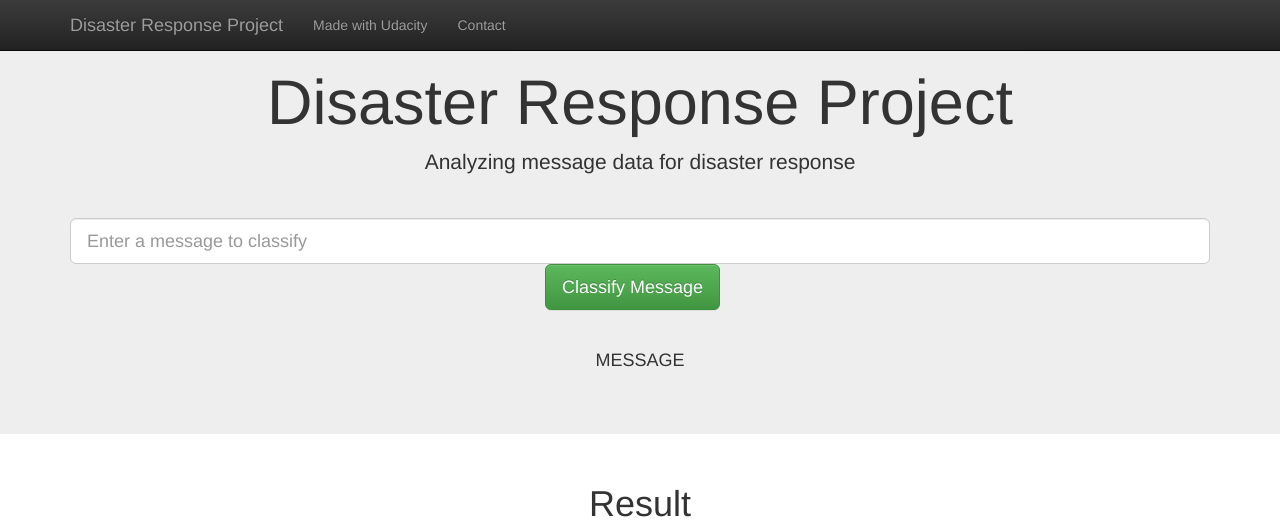
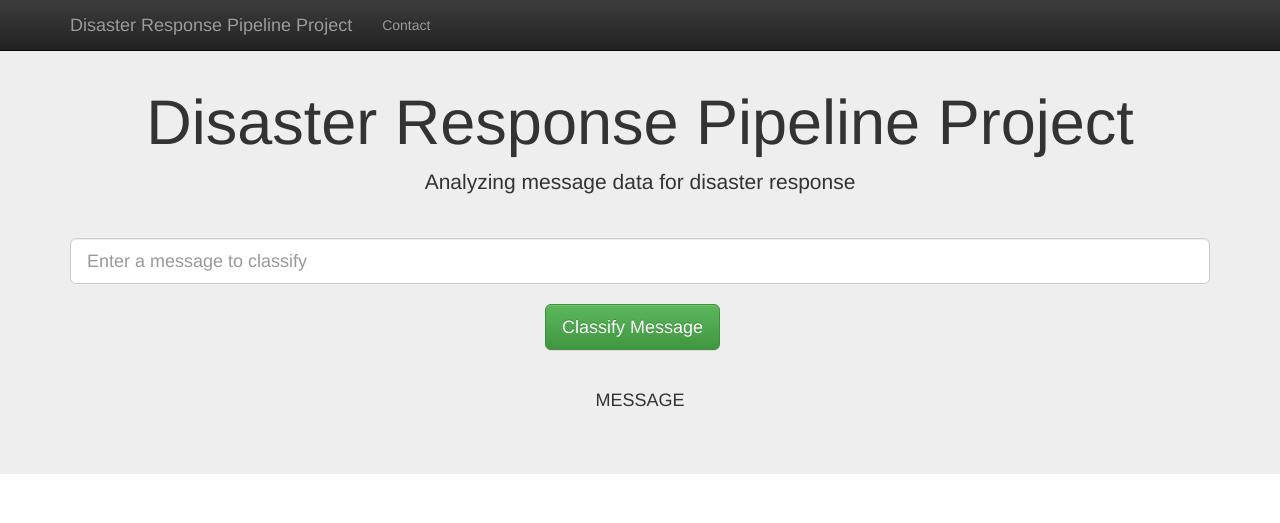
Before and after one commit to KaziFarhanuddin/Disaster-Response-Pipeline, a Flask app: template app/templates/go.html in a window 1280 px wide. Shown: the top 523 px of the page. Run offline with Flask 2, Linux system fonts and the light colour scheme; the template is opened without the code that fills it, so the values that code supplies are empty; parts of the project's set-up code (start-up, migrations or seed data) failed here and were passed over; some libraries are stand-ins or nearby versions.

Commit message:
style: Chnaged menue options, changed postion button & main header position

```diff
--- a/app/templates/master.html
+++ b/app/templates/master.html
@@ -18,12 +18,11 @@
 <nav class="navbar navbar-inverse navbar-fixed-top">
     <div class="container">
         <div class="navbar-header">
-            <a class="navbar-brand" href="/">Disaster Response Project</a>
+            <a class="navbar-brand" href="/">Disaster Response Pipeline Project</a>
         </div>
         <div id="navbar" class="collapse navbar-collapse">
             <ul class="nav navbar-nav">
-                <li><a href="https://www.udacity.com/">Made with Udacity</a></li>
-                <li><a href="https://github.com/">Contact</a></li>
+                <li><a href="https://github.com/kazifarhanuddin/">Contact</a></li>
             </ul>
         </div>
     </div>
@@ -32,7 +31,8 @@
 
 <div class="jumbotron">
     <div class="container">
-        <h1 class="text-center">Disaster Response Project</h1>
+        <br>
+        <h1 class="text-center">Disaster Response Pipeline Project</h1>
         <p class="text-center">Analyzing message data for disaster response</p>
         <hr />
 
@@ -41,6 +41,7 @@
                 <form action="/go" method="get">
                     <input type="text" class="form-control form-control-lg" name="query" placeholder="Enter a message to classify">
                     <div class="col-lg-offset-5">
+                        <br>
                         <button type="submit" class="btn btn-lg btn-success">Classify Message</button>
                     </div>
                 </form>
```
